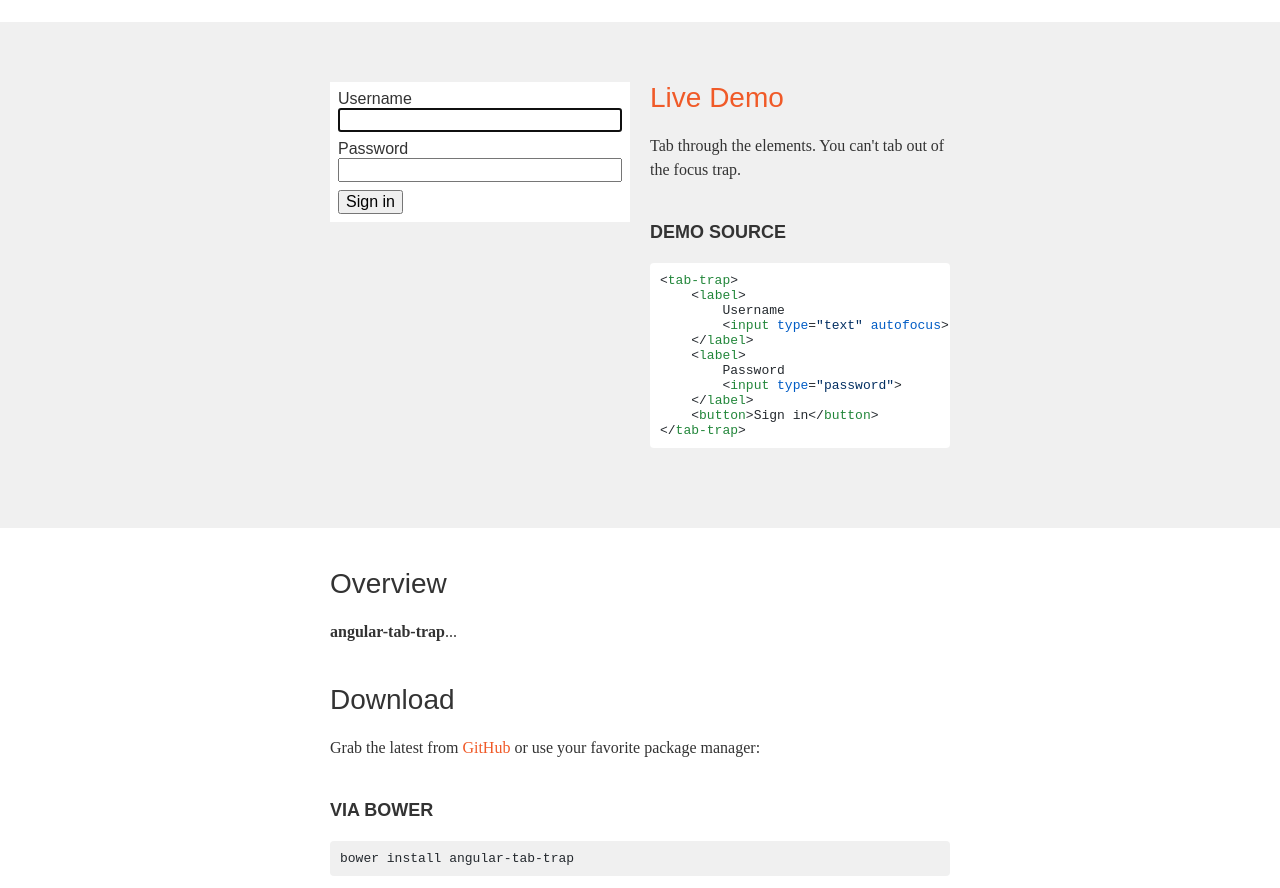
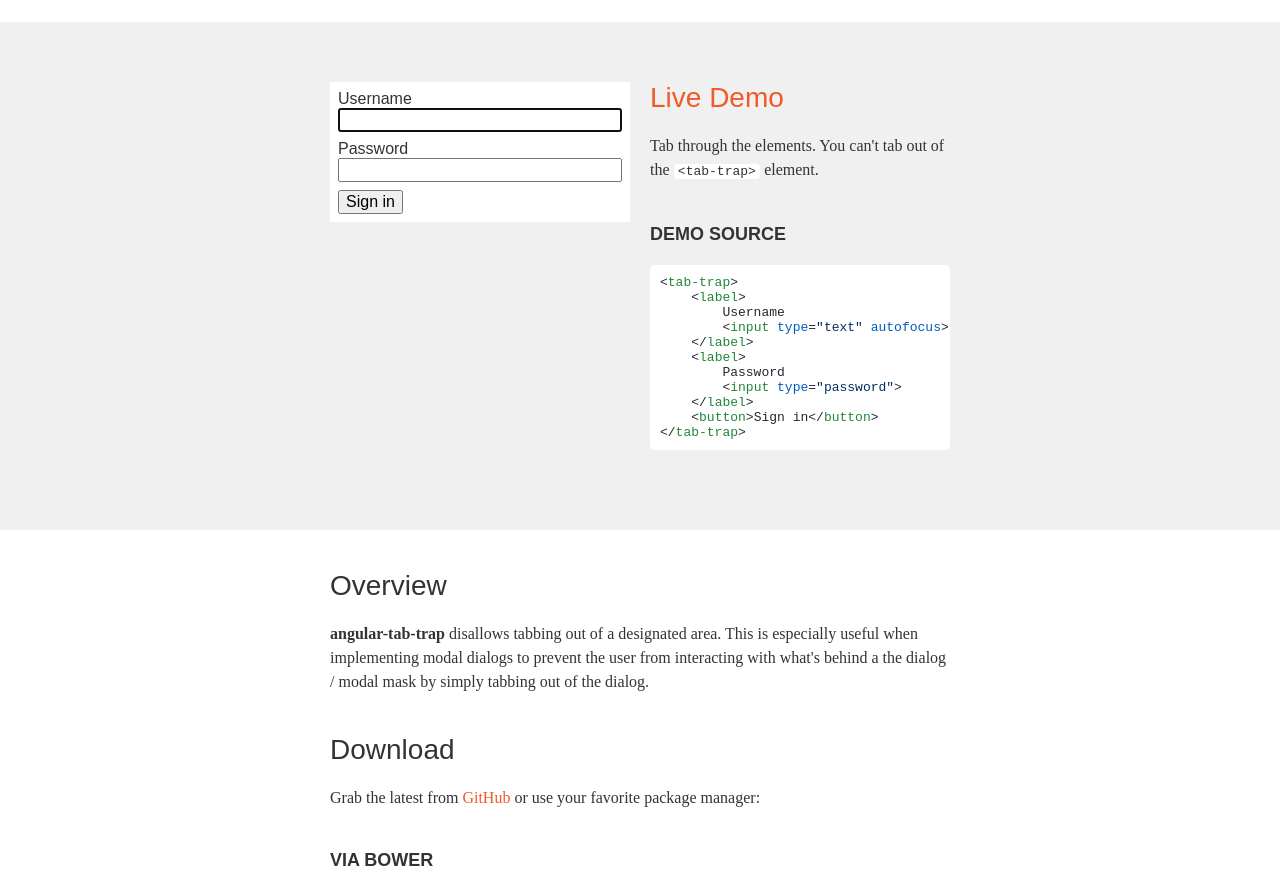
Before and after one commit to myplanet/angular-tab-trap, a plain HTML site: page index.html in a window 1280 px wide. Shown: the part 400-1288 px from the top of the page. Drawn offline with nearby package versions, Linux system fonts and the light colour scheme; a web font is replaced by a local one.

Commit message:
Added description

```diff
--- a/index.html
+++ b/index.html
@@ -79,7 +79,7 @@
                 <div class="showcase-content">
                     <h3>Live Demo</h3>
 
-                    <p>Tab through the elements. You can't tab out of the focus trap.</p>
+                    <p>Tab through the elements. You can't tab out of the <code>&lt;tab-trap&gt;</code> element.</p>
 
                     <h4>Demo Source</h4>
 
@@ -103,7 +103,7 @@
             <div class="content-wrap">
                 <h3 id="overview">Overview</h3>
 
-                <p><strong>angular-tab-trap</strong>...</p>
+                <p><strong>angular-tab-trap</strong> disallows tabbing out of a designated area. This is especially useful when implementing modal dialogs to prevent the user from interacting with what's behind a the dialog / modal mask by simply tabbing out of the dialog.</p>
             </div>
         </section>
         <section>
```
